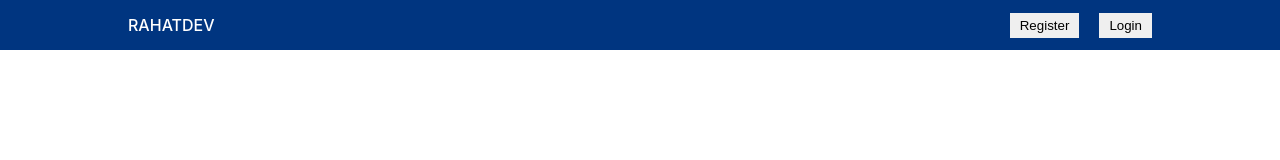
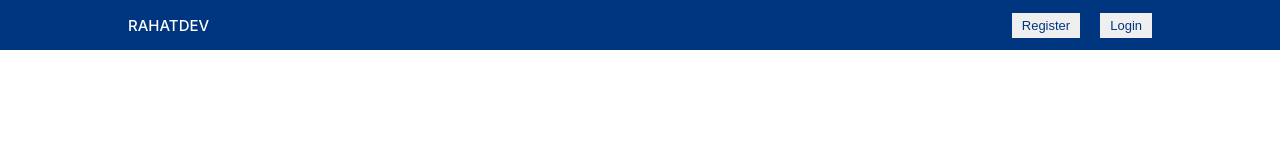
Before and after one commit to bellicose77/booking-app-clientside, a React (Create React App) app: page / in a window 1280 px wide. Shown: the top 160 px of the page. Built offline with nearby package versions, Linux system fonts and the light colour scheme.

Commit message:
navigation

```diff
--- a/src/components/Navbar/Navbar.css
+++ b/src/components/Navbar/Navbar.css
@@ -15,10 +15,13 @@
 }
 .logo{
     font-weight: 500;
+    font-size:15px;
 }
 .navbutton{
     margin-left: 20px;
+    font-size: 13px;
     border: none;
     padding: 5px 10px;
     cursor: pointer;
+    color: #003580;
 }
```
